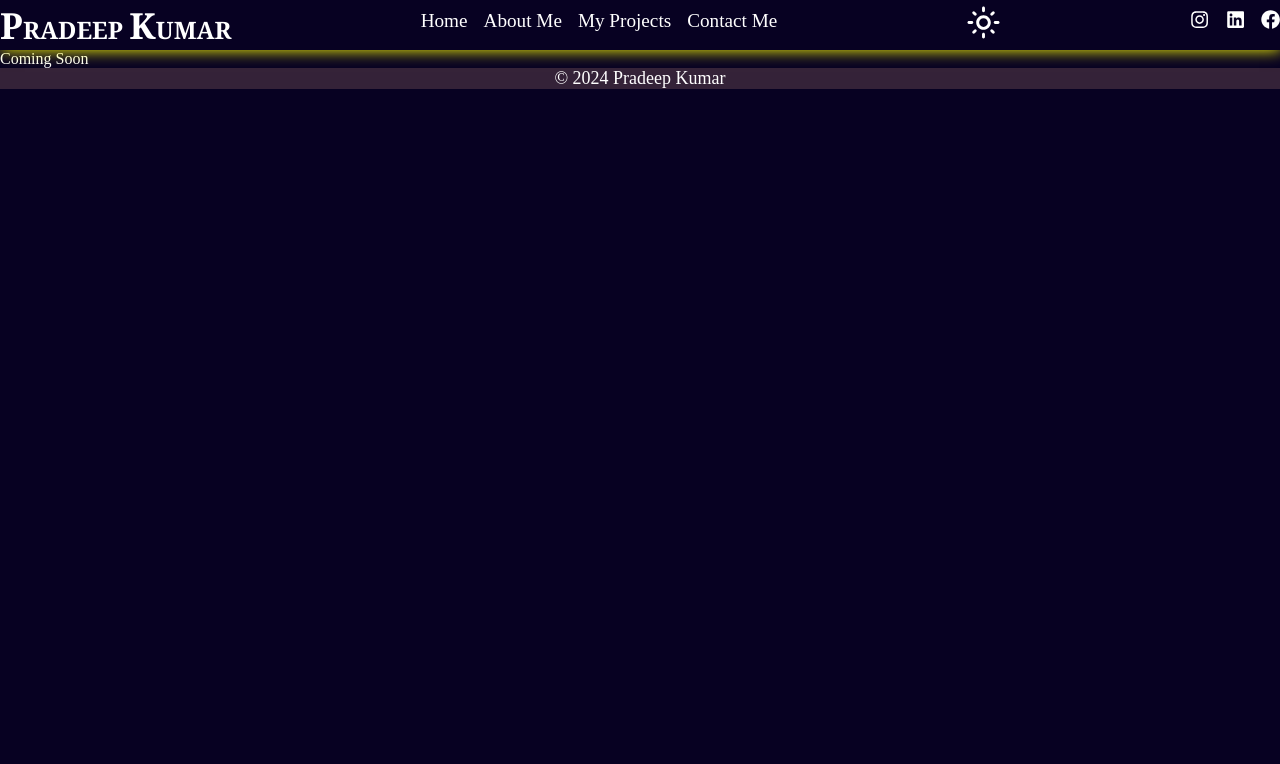
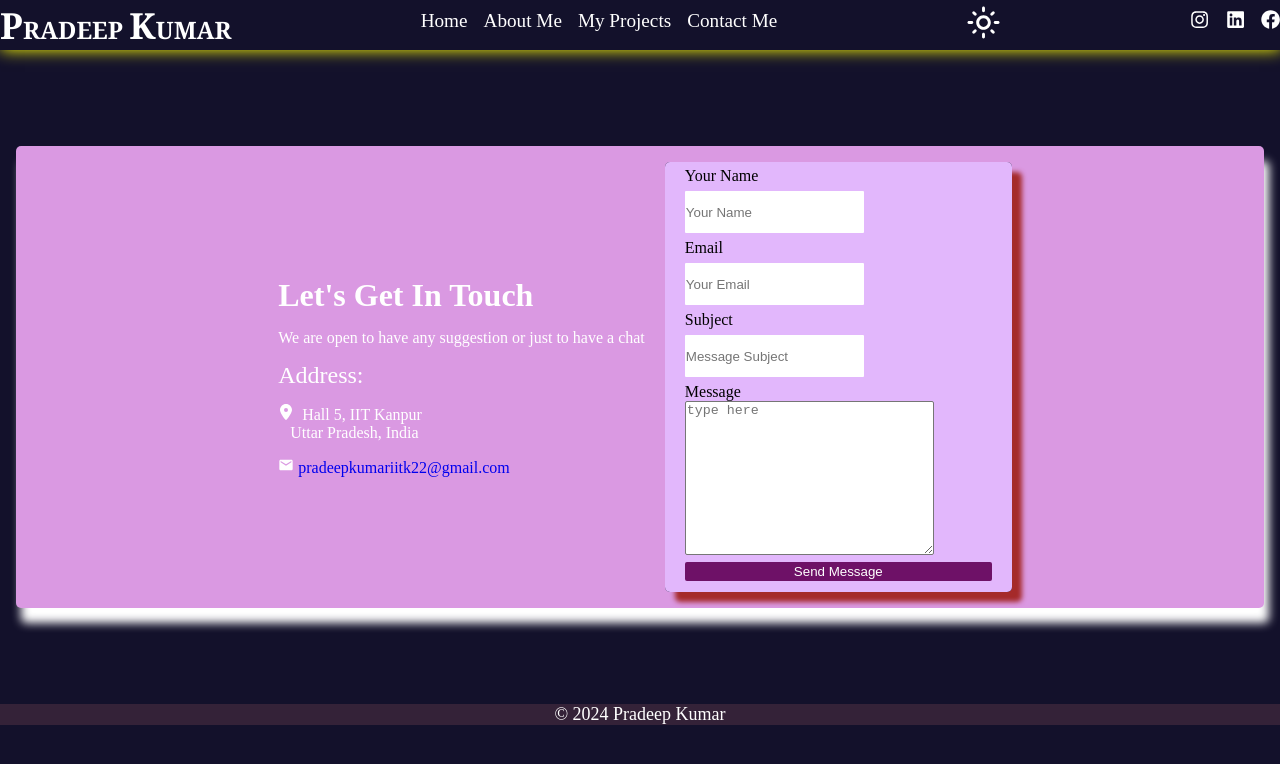
Before and after one commit to pradeepkumar-es/my-portfolio, a React (Vite) app: page /contact in a window 1280 px wide. Shown: the top 764 px of the page. Built offline with nearby package versions, Linux system fonts and the light colour scheme.

Commit message:
contact page

```diff
--- a/src/App.css
+++ b/src/App.css
@@ -11,14 +11,16 @@
     --icon-color:black;
     --sub-heading-color:rgb(133, 38, 10);
     --footer-color:rgb(88, 85, 85);
+    --secondary-bg-color:rgb(136, 195, 223);
 }
 .dark-Mode{
-    --bg-color:#070122;
+    --bg-color:#13112b;
     --main-h1-color:white;
     --text-color:white;
     --icon-color:white;
     --sub-heading-color:yellow;
     --footer-color:rgb(52, 34, 56);
+    --secondary-bg-color:rgb(218, 153, 226);
 }
 h1,p,h2,h4{
     color: var(--main-h1-color);
--- a/src/App.jsx
+++ b/src/App.jsx
@@ -18,7 +18,7 @@ function App() {
         {alert("Website is under construction")}
         <Routes>
           <Route path="/" element={<Home />} />
-          <Route path="/aboutme" element={<AboutMe />} />
+          {/* <Route path="/aboutme" element={<AboutMe />} /> */}
           <Route path="/contact" element={<Contact />} />
           <Route path="/projects" element={<Projects />} />
         </Routes>
--- a/src/components/Contact.jsx
+++ b/src/components/Contact.jsx
@@ -1,9 +1,29 @@
 import React from 'react'
-
+import '../css/contact.css'
+import { FaLocationDot } from "react-icons/fa6";
+import { MdEmail } from "react-icons/md";
 function Contact() {
   return (
-    <div>
-    <p>Coming Soon</p>
+    <div className='contact'>
+      <div className="contactinfo">
+        <h1>Let's Get In Touch</h1>
+        <p>We are open to have any suggestion or just to have a chat </p>
+        <p style={{fontSize:"x-large"}}>Address:</p>
+        <p><FaLocationDot/>&nbsp; Hall 5, IIT Kanpur <br />
+         &nbsp; &nbsp;Uttar Pradesh, India</p>
+
+        <p><MdEmail/>&nbsp;<a style={{textDecoration:"none"}} href="mailto:pradeepkumariitk22@gmail.com?subject=Contact For&body=Hi Pradeep,">pradeepkumariitk22@gmail.com</a></p>
+      </div>
+      <div className="contactform">
+        <form className='form' action="">
+          <label htmlFor="name"> Your Name <br /><input type='text' name="name" id="name" placeholder='Your Name'required/></label>
+          <label htmlFor="email"> Email <br /><input type='email' name='email' id='email' placeholder='Your Email'required/></label>
+          <label htmlFor="subject"> Subject <br /><input type="text" name='subject' id='subject' placeholder='Message Subject' required/></label>
+          <label htmlFor="message"> Message <br /><textarea placeholder='type here' name="message" id="message" rows="10"></textarea>
+          </label>
+          <button onClick={()=>(alert("This is not working, soon it will also work. sorry! for inconvenience"))} >Send Message</button>
+        </form>
+      </div>
     </div>
   )
 }
--- a/src/components/Home.jsx
+++ b/src/components/Home.jsx
@@ -20,6 +20,7 @@ import { GiJourney } from "react-icons/gi";
 import { certificates, myjourney } from './data'
 import { RxSize } from "react-icons/rx";
 import MYJourney from "./MyJourney";
+// import Navabar from "./Navbar";
 // import MovingElement from "./MovingElement";
 export default function Home() {
 
@@ -27,12 +28,12 @@ export default function Home() {
         <>
             <div className="home">
                 <div className="introduction">
-                    <div className="about">
+                    <div  className="about">
                         {/* <h2>Hello,  I'm</h2>
                     <h1> Pradeep</h1> */}
                         <h3>WEB DEVELOPER & DESIGNER<div className="shdash"></div></h3>
-                        <h1>Elevating Brands Through Innovative Web Solutions</h1>
-                        <p>Hey! I am Pradeep, currently pursuing my undergraduate studies at the IIT, Kanpur. My academic journey has produced deep appreciation for innovation and technology's transformative power. As a keen interest in technology to solve real-world challenges, I am deeply immersed in the world of web development. </p>
+                        <h1 id="aboutme">Elevating Brands Through Innovative Web Solutions</h1>
+                        <p >Hey! I am Pradeep, currently pursuing my undergraduate studies at the IIT, Kanpur. My academic journey has produced deep appreciation for innovation and technology's transformative power. As a keen interest in technology to solve real-world challenges, I am deeply immersed in the world of web development. </p>
                         <div className="message-me">
 
                             <a href="mailto:pradeepkumariitk22@gmail.com?subject=Contact For &body=Hi Pradeep,%20I"><p>Contact Me</p></a>
@@ -77,6 +78,9 @@ export default function Home() {
                         </div>
                     </div>
                 </div>
+                <div id="projects" className="myproject">
+                  <p>Projects</p>
+                </div>
                 <div className="certification">
                     <h1><PiCertificateBold style={{ width: "2.5rem", height: "2.5rem" }} /> &nbsp; Certifications</h1> {/*&nbsp; => non breaking space */}
                     <div className="certificates">
--- a/src/components/Navbar.jsx
+++ b/src/components/Navbar.jsx
@@ -28,8 +28,10 @@ export default function Navabar() {
                 <div className="menu-link">
                     <ul>
                         <li> <Link className='home' to="/">Home</Link> </li>
-                        <li> <Link to="/aboutme">About Me</Link> </li>
-                        <li><Link to="/projects">My Projects</Link></li>
+                        {/* <li> <Link to="/aboutme">About Me</Link> </li> */}
+                        <li> <a href='#aboutme'>About Me</a> </li>
+                        {/* <li><Link to="/projects">My Projects</Link></li> */}
+                        <li><a href="#projects">My Projects</a></li>
                         <li><Link to="/contact">Contact Me</Link></li>
                     </ul>
                 </div>
@@ -49,8 +51,10 @@ export default function Navabar() {
                         <div className="cross"><RxCross1 onClick={togglemenu} className={openMenu ? 'activate-cross' : 'crossStyle'} /></div>
                         <ul className={openMenu ? 'activate-mobileNavbar' : 'mobileMenuStyle'}>
                              <Link to="/"><li onClick={togglemenu} className={openMenu?"hideMenuPart":"none"} >Home</li></Link>
-                             <Link to="/aboutme"><li onClick={togglemenu} className={openMenu?"hideMenuPart":"none"} >About Me</li></Link>
-                            <Link to="/projects"><li onClick={togglemenu} className={openMenu?"hideMenuPart":"none"}>My Projects</li></Link>
+                             {/* <Link to="/aboutme"><li onClick={togglemenu} className={openMenu?"hideMenuPart":"none"} >About Me</li></Link> */}
+                             <a href='#aboutme'><li onClick={togglemenu} className={openMenu?"hideMenuPart":"none"} >About Me</li></a>
+                            {/* <Link to="/projects"><li onClick={togglemenu} className={openMenu?"hideMenuPart":"none"}>My Projects</li></Link> */}
+                            <a href="#projects"><li onClick={togglemenu} className={openMenu?"hideMenuPart":"none"}>My Projects</li></a>
                             <Link to="/contact"><li onClick={togglemenu} className={openMenu?"hideMenuPart":"none"}>Contact Me</li></Link>
                         </ul>
                     </div>
--- /dev/null
+++ b/src/css/contact.css
@@ -0,0 +1,94 @@
+.contact{
+    display: flex;
+    flex-direction: row;
+    margin: 6rem 1rem;
+    padding: 1rem;
+    border-radius: 5px;
+    background-color: var(--secondary-bg-color);
+    justify-content: center;
+    align-items: center;
+    box-shadow: 5px 15px 10px var(--text-color);
+    /* border: 1px solid var(--sub-heading-color); */
+}
+.contact .contactinfo{
+    display: flex;
+    flex-direction: column;
+    justify-content: space-evenly;
+    padding: 20px;
+    max-width:50%;
+    max-height: 50%;
+    height:auto;
+    text-align: start;
+    row-gap: 5px;
+    background-color:var(--secondary-bg-color);
+    /* color: var(--text-color); */
+}
+.contact .contactinfo h1,
+.contact .contactinfo p{
+    padding:5px 0px;
+}
+.contact .contactform{
+    max-width: 50%;
+    /* position: relative; */
+    /* left: 1px; */
+    max-height: 50%;
+    margin-right: 10px;
+    border-radius: 5px;
+    box-shadow: 10px 10px 5px brown;
+}
+
+.contact .form{
+    display: flex;
+    flex-direction: column;
+    justify-content: flex-start;
+    /* align-items: center; */
+    padding: 5px 20px 5px 20px ;
+    background-color: rgb(226, 183, 252);
+    height: 420px;
+    width: 307px;
+    border-radius: 5px;
+}
+.contact textarea{
+    width: 100%;
+}
+.contact .form button{
+    background-color: rgb(110, 17, 103);
+    border-radius: 2px;
+    border-style: none;
+    margin-top: 3px;
+    padding: 2px 10px 2px 10px;
+    align-content: center;
+    color: white;
+    max-height: 170px;
+    max-width: 100%;
+}
+.contact .form button:hover{
+    background-color: rgb(221, 51, 184);
+    color: rgb(240, 231, 219);
+}
+.contact .form #name, .contact .form #email,.contact .form #subject {
+    padding: 2px 1px;
+    margin: 6px 0px;
+    height: 38px;
+    border-radius: 1px;
+    border-style: none;
+    border: 0px;
+}
+.contact .form #message{
+    padding: 1px;
+    border-radius: 2px;
+    max-width: 80%;
+}
+@media only screen and (max-width:768px){
+    .contact{
+        display: flex;
+        flex-direction: column;
+        max-width: 100%;
+    }
+    .contact .contactform {
+        max-width: 15rem;
+    }
+    .contact .contactform{
+        max-width: 100%;
+    }
+}
```
